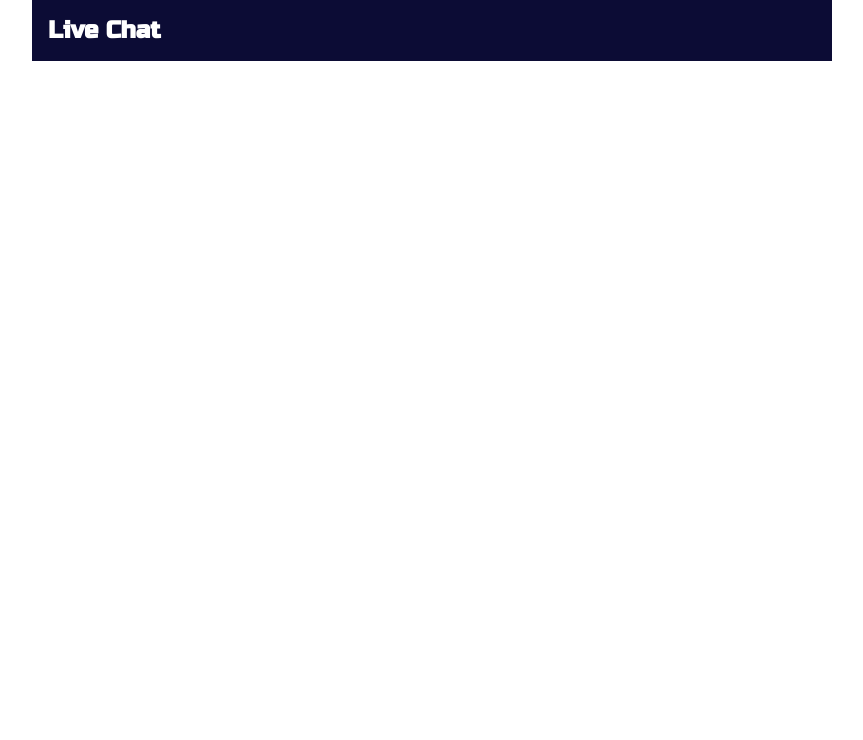
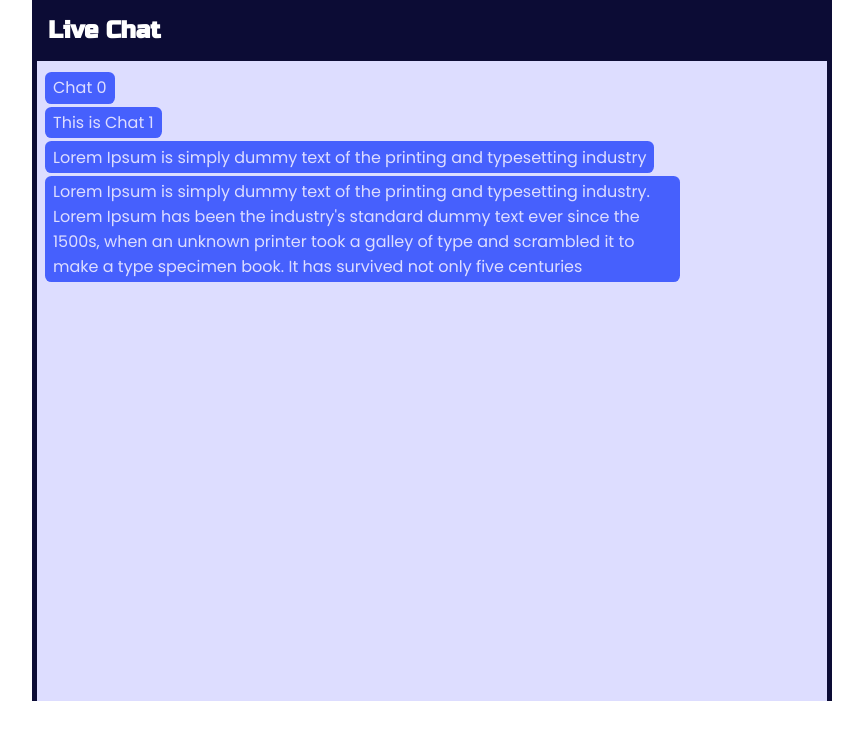
Before and after one commit to Regestrac/Live_Chat, a React (Create React App) app: page / in a window 1280 px wide. Shown: the top 740 px of the page, without its empty margins (208-1071 px from the left). Built offline with nearby package versions, Linux system fonts and the light colour scheme.

Commit message:
Added a section to show the chats

```diff
--- /dev/null
+++ b/src/components/ChatBox.css
@@ -0,0 +1,27 @@
+@import url('https://fonts.googleapis.com/css2?family=Poppins:wght@300;400;500&display=swap');
+.chat-box{
+    display: flex;
+    justify-content: center;
+}
+.chats{
+    width: 50rem;
+    height: 80vh;
+    max-width: 90%;
+    border: 5px solid #0c0c35;
+    border-top: 0px;
+    border-bottom: 0px;
+    background-color: #ddddff;
+    box-sizing: border-box;
+    padding: .5rem;
+}
+.chat-text{
+    padding: .2rem .5rem;
+    background-color: #4660fd;
+    width: fit-content;
+    max-width: 80%;
+    margin: .2rem 0;
+    border-radius: .4rem;
+    color: #ddddff;
+    font-family: 'Poppins', sans-serif;
+    font-weight: 400;
+}
--- /dev/null
+++ b/src/components/ChatBox.js
@@ -0,0 +1,17 @@
+import React from 'react'
+import './ChatBox.css'
+
+const ChatBox = () => {
+  return (
+    <div className='chat-box'>
+        <div className='chats'>
+            <p className='chat-text'>Chat 0</p>
+            <p className='chat-text'>This is Chat 1</p>
+            <p className='chat-text'>Lorem Ipsum is simply dummy text of the printing and typesetting industry</p>
+            <p className='chat-text'>Lorem Ipsum is simply dummy text of the printing and typesetting industry. Lorem Ipsum has been the industry's standard dummy text ever since the 1500s, when an unknown printer took a galley of type and scrambled it to make a type specimen book. It has survived not only five centuries</p>
+        </div>
+    </div>
+  )
+}
+
+export default ChatBox
--- a/src/components/Home.js
+++ b/src/components/Home.js
@@ -1,10 +1,12 @@
 import React from 'react'
+import ChatBox from './ChatBox'
 import Header from './Header'
 
 const Home = () => {
   return (
     <div className='home'>
         <Header />
+        <ChatBox />
     </div>
   )
 }
```
